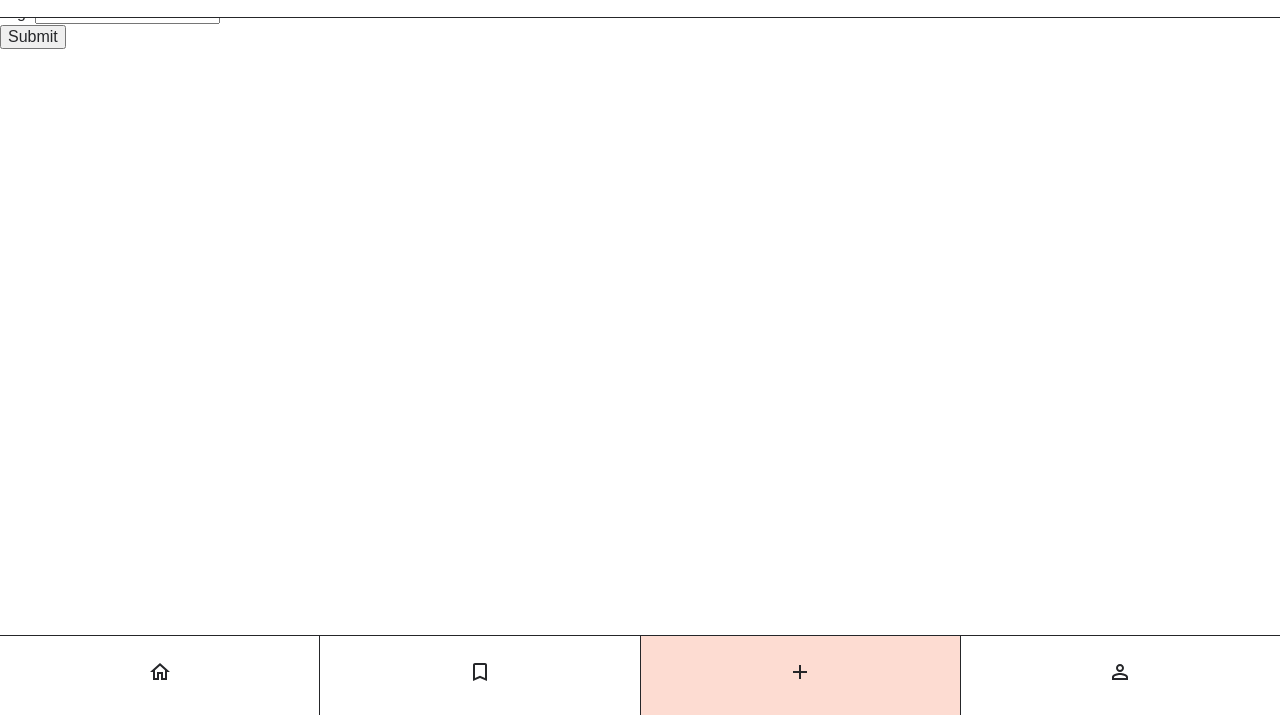
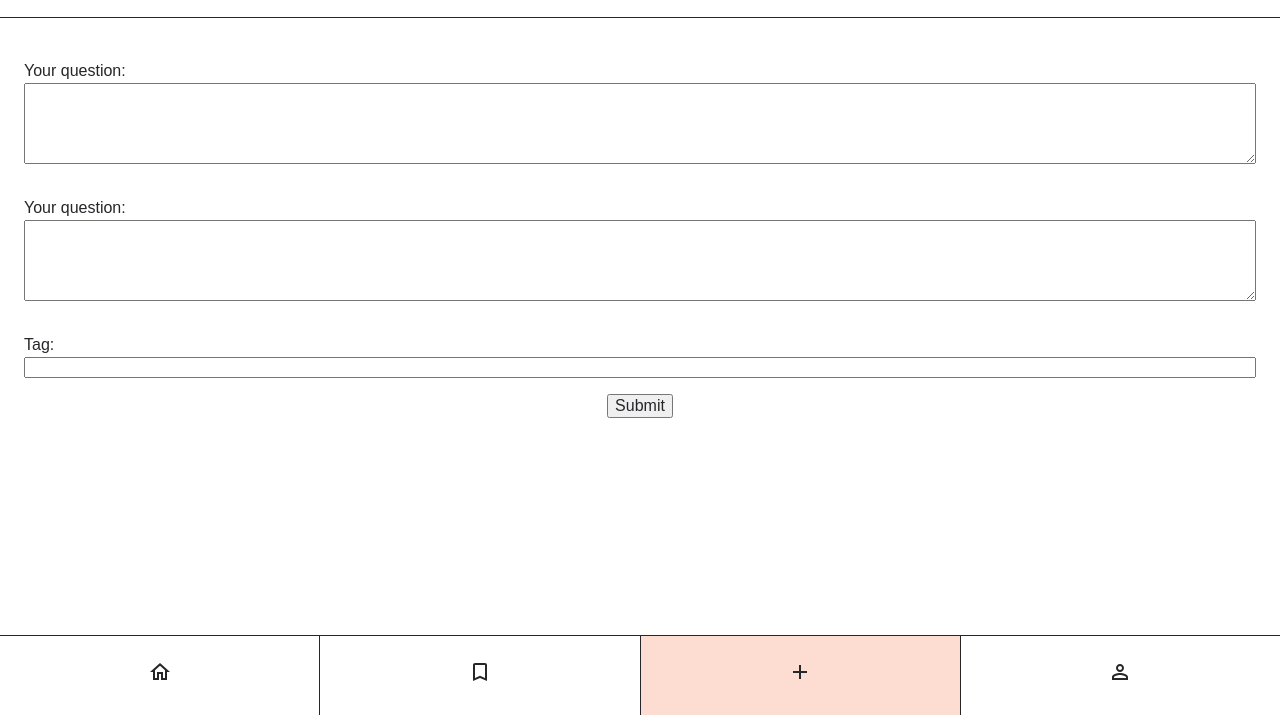
Before and after one commit to FelineHuhn/recap-project-2, a website: page form.html in a window 1280 px wide. Shown: the part 85-800 px from the top of the page. Drawn offline with Linux system fonts and the light colour scheme.

Commit message:
add styles to form.css and rows attribute to textarea elements

```diff
--- a/components/form/form.css
+++ b/components/form/form.css
@@ -0,0 +1,15 @@
+form {
+  margin: 8rem 1.5rem;
+  display: flex;
+  flex-direction: column;
+}
+
+.form__input__container {
+  display: flex;
+  flex-direction: column;
+  margin: 1rem 0;
+}
+
+.form__button {
+  align-self: center;
+}
--- a/form.html
+++ b/form.html
@@ -18,8 +18,8 @@
           <textarea
             id="question"
             name="question"
-            class="form__input"
             data-js="question"
+            rows="5"
           ></textarea>
         </div>
         <div class="form__input__container">
@@ -27,19 +27,13 @@
           <textarea
             id="answer"
             name="answer"
-            class="form__input"
             data-js="answer"
+            rows="5"
           ></textarea>
         </div>
         <div class="form__input__container">
           <label for="tag">Tag:</label>
-          <input
-            id="tag"
-            name="tag"
-            class="form__input"
-            data-js="tag"
-            type="text"
-          />
+          <input id="tag" name="tag" data-js="tag" type="text" />
         </div>
         <button class="form__button" type="submit">Submit</button>
       </form>
```
